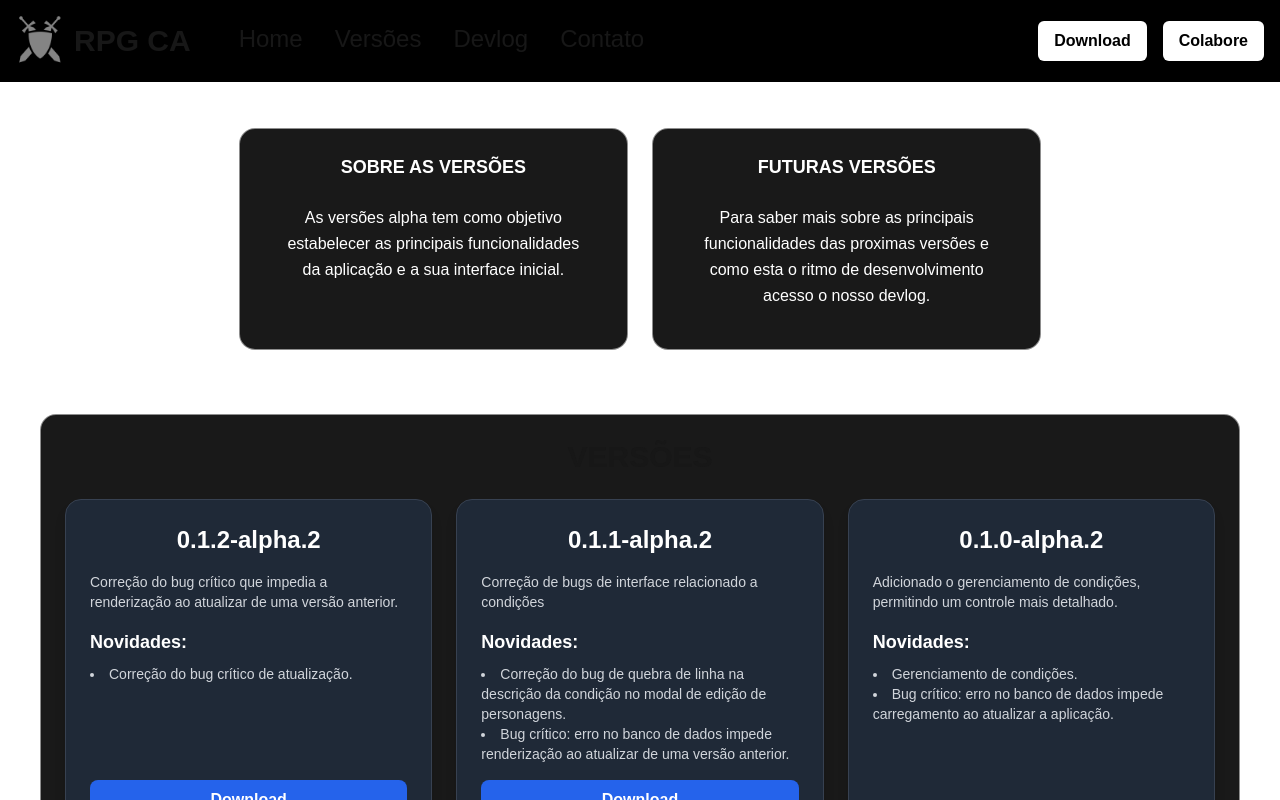
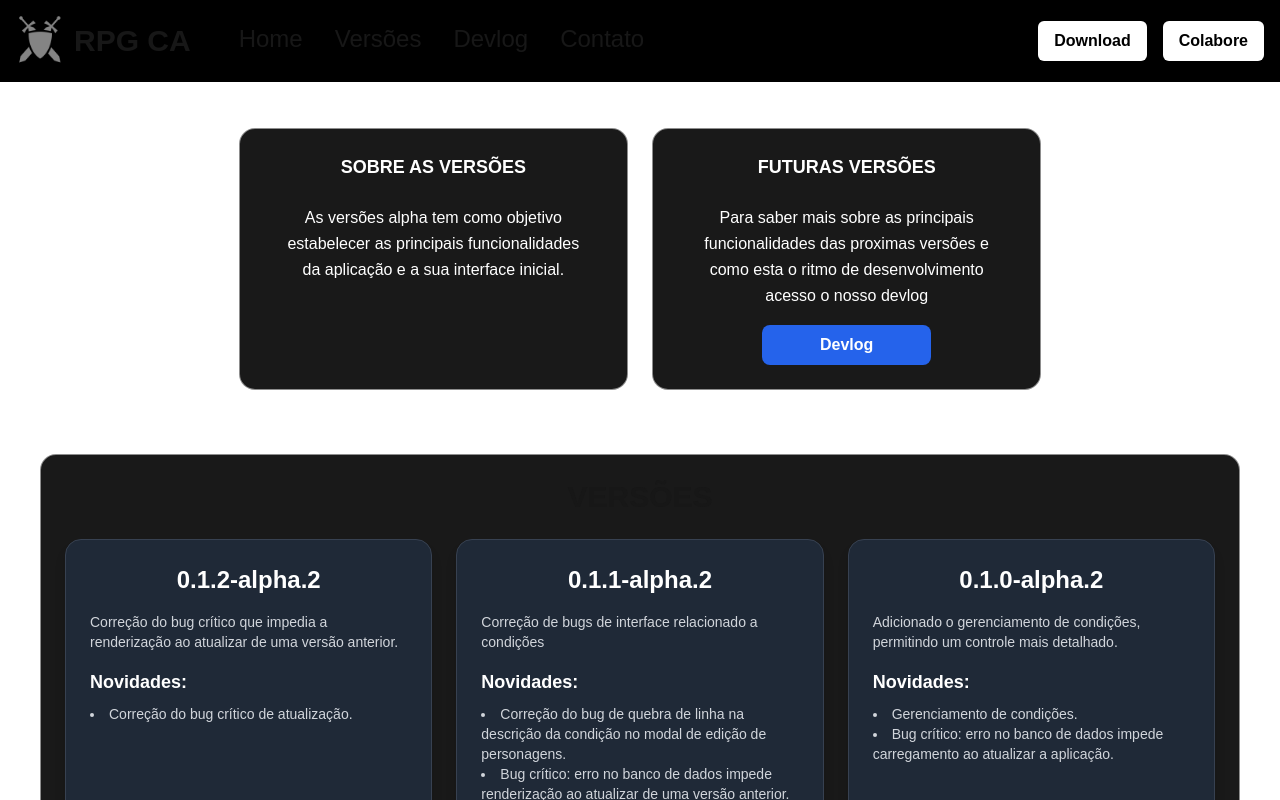
Before and after one commit to Gustavo-Vinicius-Santana/rpg-ca-landing-page, a Next.js app: page /pages/versions in a window 1280 px wide. Shown: the top 800 px of the page. Built offline with nearby package versions, Linux system fonts and the light colour scheme.

Commit message:
[feature - ui - complet] (criando pagina de versões) disponibilizando botão que leva até a pagina de devlog

```diff
--- a/src/app/pages/versions/page.tsx
+++ b/src/app/pages/versions/page.tsx
@@ -1,3 +1,5 @@
+import Link from "next/link";
+
 export default function Versions() {
   const versions = [
     {
@@ -51,8 +53,14 @@ export default function Versions() {
           <h2 className="text-white text-center font-semibold text-lg mb-2">FUTURAS VERSÕES</h2>
 
           <p className="text-white text-center text-base leading-relaxed p-4">
-            Para saber mais sobre as principais funcionalidades das proximas versões e como esta o ritmo de desenvolvimento acesso o nosso devlog.
+            Para saber mais sobre as principais funcionalidades das proximas versões e como esta o ritmo de desenvolvimento acesso o nosso devlog
           </p>
+
+          <Link className="flex justify-center" href={"/pages/devlog"}>
+            <button className="w-1/2 bg-blue-600 hover:bg-blue-700 text-white font-bold py-2 px-4 rounded-lg transition-colors ">
+              Devlog
+            </button>
+          </Link>
         </div>
       </div>
 
```
